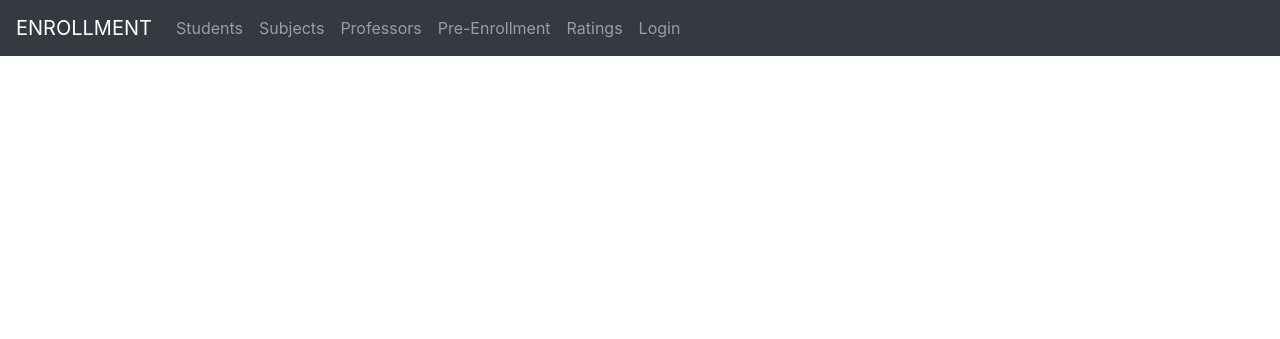
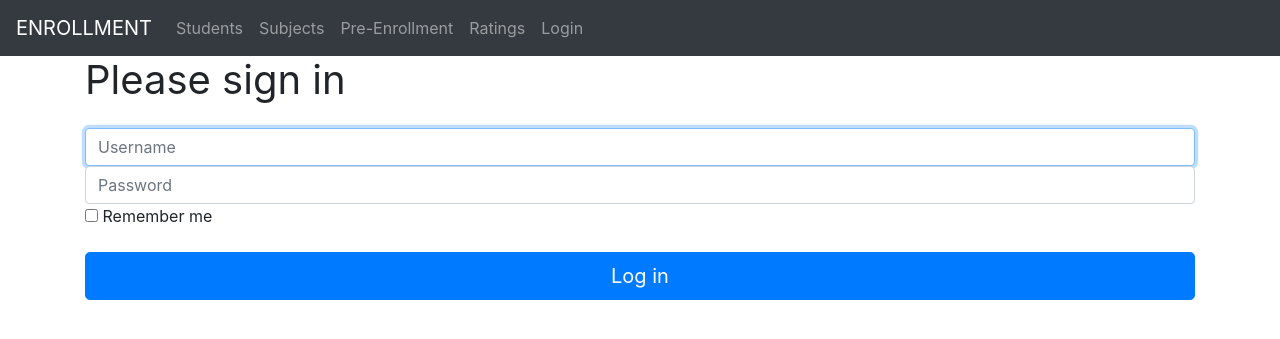
Before and after one commit to Quadrabytes905/EnrollmentSystem, a Flask app: template templates/login.html in a window 1280 px wide. Shown: the top 339 px of the page. Run offline with Flask 2, Linux system fonts and the light colour scheme; the template is opened without the code that fills it: values that come from a table or form of the project are taken from there, others are empty; parts of the project's set-up code (start-up, migrations or seed data) failed here and were passed over; some libraries are stand-ins or nearby versions.

Commit message:
login form added

```diff
--- a/app.py
+++ b/app.py
@@ -4,50 +4,31 @@ from flask_bootstrap import Bootstrap
 from flask_wtf import FlaskForm
 from wtforms import StringField, PasswordField, BooleanField
 from wtforms.validators import InputRequired, email, length
+from config import config
+import db
 
 app = Flask(__name__)
-app.config['SECRET_KEY'] = 'Thisissupposedtobesecret'
 Bootstrap(app)
-db = mysql.connect(host="localhost", user="root", passwd="", db="enrollment")
-cur = db.cursor()
 
-class loginform(FlaskForm):
-  username = StringField('Username', validators=[InputRequired(), length(min=4, max=15)])
-  password = PasswordField('Password', validators=[InputRequired(), length(min=8, max=80)])
-  remember = BooleanField('Remeber me')
-
-@app.route('/login')
+@app.route('/')
 def login():
-  form = loginform()
   return render_template('login.html')
 
-@app.route('/')
+@app.route('/home')
 def home():
   return render_template('home.html')
 
 @app.route('/students')
 def students():
-  cur = db.cursor()
-  cur.execute("SELECT * FROM students")
-  return render_template('students.html', students=cur.fetchall())
-
-@app.route('/addstudent')
-def addStudent():
-  fname = request.form['fname']
-  lname = request.form['lname']
-  cur.execute("INSERT INTO students VALUES ('{fname}', '{lname}')")
+  return render_template('students.html', students=db.getStudents())
 
 @app.route('/subjects')
 def subjects():
-  cur = db.cursor()
-  cur.execute("SELECT * FROM subjects")
-  return render_template('subjects.html', subjects=cur.fetchall())
+  return render_template('subjects.html', subjects=db.getSubjects())
 
 @app.route('/professors')
 def professors():
-  cur = db.cursor()
-  cur.execute("SELECT * FROM teachers")
-  return render_template('professors.html', professors=cur.fetchall())
+  return render_template('professors.html', professors=db.getTeachers())
 
 @app.route('/pre-enrollment')
 def enrollment():
--- /dev/null
+++ b/config.py
@@ -0,0 +1,5 @@
+DB_USER = 'root'
+DB_PASSOWRD = ''
+DB_HOST = 'localhost'
+DB_DATABASE = 'enrollment'
+SECRET_KEY = 'Thisissupposedtobesecret'
--- a/templates/_navbar.html
+++ b/templates/_navbar.html
@@ -9,7 +9,6 @@
             <ul class="navbar-nav mr-auto">
                 <li><a class="nav-link" href="/students">Students</a></li>
                 <li><a class="nav-link" href="/subjects">Subjects</a></li>
-                <li><a class="nav-link" href="/professors">Professors</a></li>
                 <li><a class="nav-link" href="/pre-enrollment">Pre-Enrollment</a></li>
                 <li><a class="nav-link" href="/ratings">Ratings</a></li>
                 <li><a class="nav-link" href="/login">Login</a></li>
--- a/templates/home.html
+++ b/templates/home.html
@@ -2,8 +2,6 @@
 
 {% block body %}
   <div class="jumbotron text-center">
-    <!-- <h1>Welcome to Enrollment</h1> -->
-    <img src="C:\Users\aries\OneDrive\Pictures\Enrollment\Enrollment.jpg" style="width:1000px;height:300px;">
-    <button type="button" class="btn btn-primary active">LOGIN</button>
+      <h1>Welcome to Enrollment</h1>
   </div>
 {% endblock %}
--- a/templates/login.html
+++ b/templates/login.html
@@ -1,25 +1,31 @@
 {% extends "layout.html" %}
 
-{% block title %}
-Login
+{% block body %}
+<form class="form-signin">
+  <h1 class="h1 pb-3 font-weight-normal">Please sign in</h1>
+  <label for="inputUsername" class="sr-only">Username</label>
+  <input type="username" id="inputUsername" class="form-control" placeholder="Username" required autofocus>
+
+  <label for="inputPassword" class="sr-only">Password</label>
+  <input type="password" id="inputPassword" class="form-control" placeholder="Password" required>
+  <div class="checkbox mb-3">
+    <label>
+      <input type="checkbox" value="remember-me"> Remember me
+    </label>
+  </div>
+  <button class="btn btn-lg btn-primary btn-block" type="submit" onclick="check(this.form)">Log in</button>
+</form>
+<script language="javascript">
+  function check(form)
+  {
+    if(form.inputUsername.value == "admin" && form.inputPassword.value == "admin")
+    {
+      window.open('/home');
+    }
+    else
+    {
+      alert("Invalid Username or Password. Please try again.");
+    }
+  }
+</script>
 {% endblock %}
-
-{% block styles %}
-{{super()}}
-<link rel="stylesheet" href="static\signin.css">
-{% endblock %}
-
-{% block content %}
-    <div class="container">
-
-      <form class="form-signin", methods="POST" action="/login">
-        <h2 class="form-signin-heading">Please sign in</h2>
-        {{ form.hidden_tag() }}
-        {{ wtf.form_field(form.username) }}
-        {{ wtf.form_field(form.password) }}
-        {{ wtf.form_field(form.remember)}}
-        <button class="btn btn-lg btn-primary btn-block" type="submit">Sign in</button>
-      </form>
-
-    </div> <!-- /container -->
-{% endblock %}
```
Also changed, not shown: db.py (added, +17 -0 lines).
